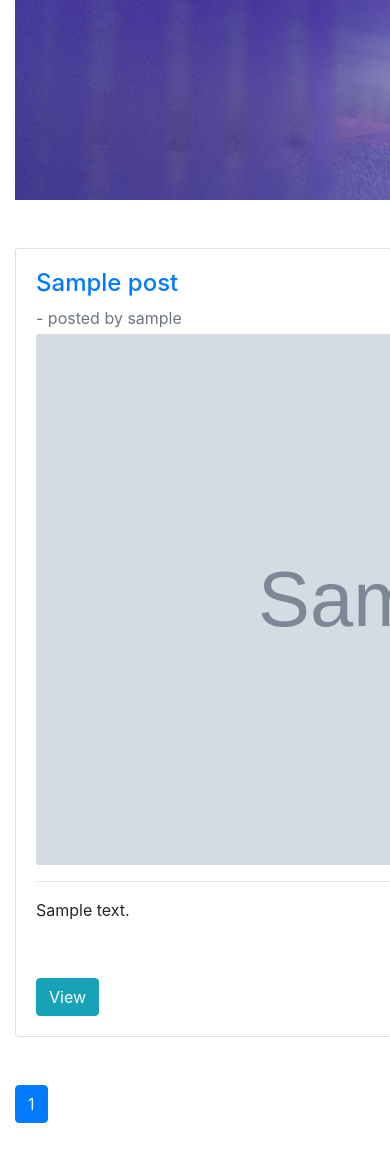
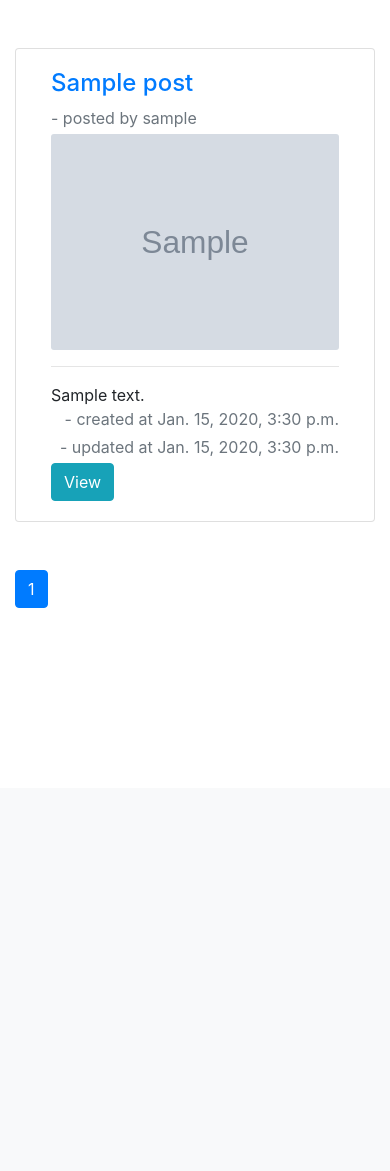
Before and after one commit to milankathiriya/blog, a Django app: page / in a window 390 px wide; the page is wider, and only the part inside the window is pictured. Shown: the part 56-1227 px from the top of that part. After the commit the page ends 664 px from the top of that part, so only its background shows below. Run offline with Django 3.2, Linux system fonts and the light colour scheme; tables that the repository leaves empty hold one stand-in row (values such as "Sample post"); grey boxes marked "Sample" are stand-in pictures; some libraries are stand-ins or nearby versions.

Commit message:
make responsive with mobile

```diff
--- a/post/templates/post/index.html
+++ b/post/templates/post/index.html
@@ -6,9 +6,9 @@
 
 {% block content %}
 
-<div class="container">
+{% comment %} <div class="container">
     <img src="{% static 'panda.jpg' %}" alt="static image of panda" width="800" height="200">
-</div>
+</div> {% endcomment %}
 
     {% if request.user.is_authenticated %}
         <div class="container mt-5">
@@ -21,7 +21,7 @@
         <div class="container mt-5">
             {% for p in posts %}
 
-                <div class="card mb-3" style="width: 750px;">
+                <div class="card mb-3 col-sm-auto col-lg-8">
                     <div class="card-body">
                         <h4><a class="text-blue card-link" href="{% url 'post_detail' p.id %}">{{ p.title }}</a></h4>
                         <div class="mb-1 text-muted">- posted by {{ p.author }}</div>
```
Also changed, not shown: blog/settings.py (+4 -4 lines).
